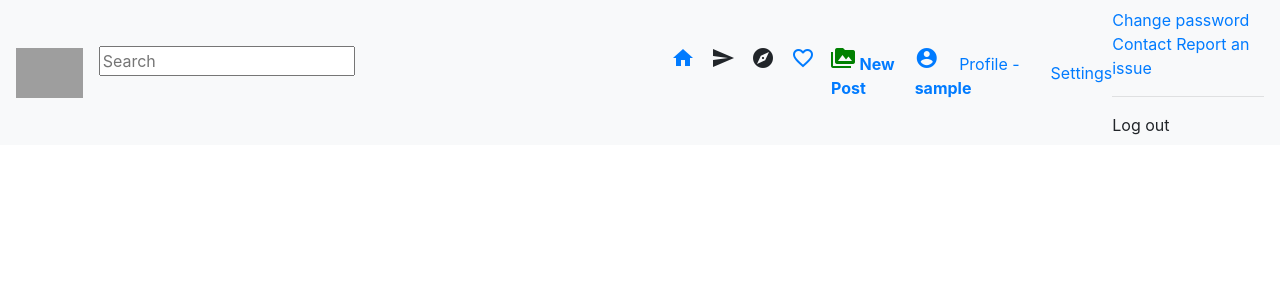
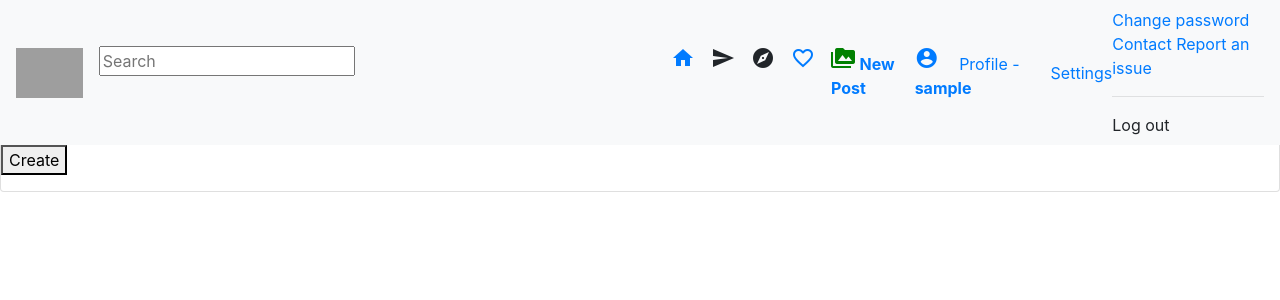
Before and after one commit to LincolnMoki/instagram, a Django app: template instagram/templates/instagram/newpost.html in a window 1280 px wide. Shown: the top 300 px of the page. Run offline with Django 3.2, Linux system fonts and the light colour scheme; the template is opened without the code that fills it: values that come from a table or form of the project are taken from there, others are empty; the visitor is signed in with stand-in values (Sample User, id 1); parts of the project's set-up code (start-up, migrations or seed data) failed here and were passed over; some libraries are stand-ins or nearby versions; grey boxes are pictures that could not be loaded.

Commit message:
added  class field for tags

```diff
--- a/instagram/templates/instagram/newpost.html
+++ b/instagram/templates/instagram/newpost.html
@@ -24,6 +24,28 @@
             </span>
           </p>
             </div>
+            <div class="field">
+                <p class="control has-icons-left">
+                <label class="label is-medium">Tags (add tags, separeted by commas)</label>
+                  {{ form.tags }}
+                  <span class="icon is-small is-left">
+              <i class="fas fa-lock"></i>
+            </span>
+          </p>
+            </div>
+
+        <div class="field">
+        <p class="control">
+          <button type="submit" name="action" class="button is-success">
+            Create
+          </button>
+        </p>
+      </div>
+
+
+        </div>
+  </div>
+
 
 
 
```
